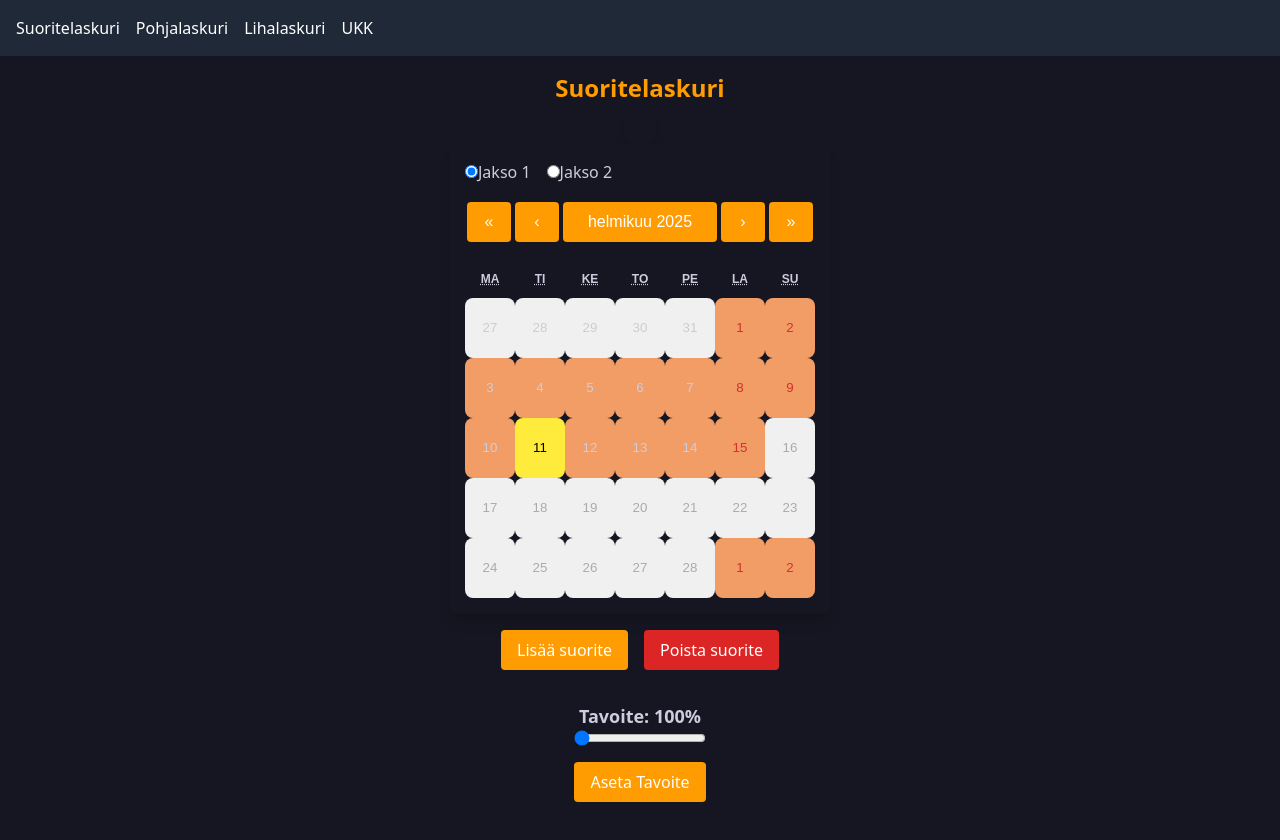
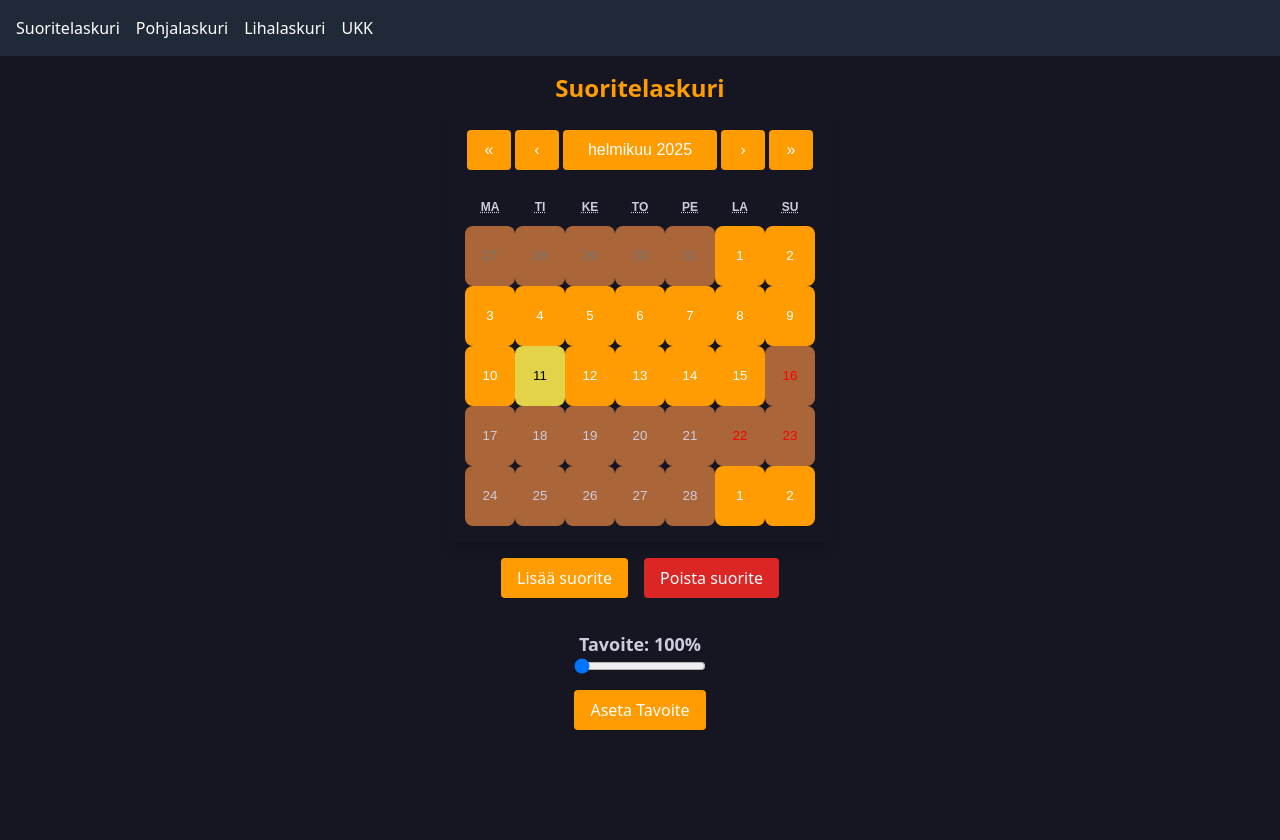
Before and after one commit to ramzorrr/polku, a React (Vite) app: page / in a window 1280 px wide. Shown: the top 840 px of the page. Built offline with nearby package versions, Linux system fonts and the light colour scheme.

Commit message:
update on the calendar

```diff
--- a/src/App.tsx
+++ b/src/App.tsx
@@ -1,3 +1,4 @@
+import { DateData, computePerformancePercentage, calculateAverage, calculatePercentage } from './utils';
 import React, { useState, useEffect } from 'react';
 import Calendar, { CalendarProps } from 'react-calendar';
 import 'react-calendar/dist/Calendar.css';
@@ -7,7 +8,6 @@ import Tavoite from './Tavoite';
 import Multiplier from './Multiplier';
 import MeatCalculator from './MeatCalculator';
 import PerformanceModal from './PerformanceModal';
-import { DateData, computePerformancePercentage, calculateAverage, calculatePercentage } from './utils';
 
 const App = () => {
   // Data maps date strings to DateData objects.
@@ -54,8 +54,8 @@ const App = () => {
   };
 
   useEffect(() => {
-    // Set period based on current day.
-    const currentDay = new Date().getDate();
+    // Set period based on the currently selected date.
+    const currentDay = date.getDate();
     setPeriod(currentDay >= 1 && currentDay <= 15 ? 'Jakso 1' : 'Jakso 2');
 
     // Load stored calendar data.
@@ -63,17 +63,23 @@ const App = () => {
     if (storedData) {
       setData(JSON.parse(storedData));
     }
-  }, []);
+  }, [date]);
 
   useEffect(() => {
     localStorage.setItem('calendarData', JSON.stringify(data));
   }, [data]);
 
   const onChange: CalendarProps['onChange'] = (value) => {
+    let newDate: Date | null = null;
     if (value instanceof Date) {
-      setDate(value);
+      newDate = value;
     } else if (Array.isArray(value) && value.length > 0 && value[0] instanceof Date) {
-      setDate(value[0]);
+      newDate = value[0];
+    }
+    if (newDate) {
+      setDate(newDate);
+      const day = newDate.getDate();
+      setPeriod(day >= 1 && day <= 15 ? 'Jakso 1' : 'Jakso 2');
     } else {
       console.log('Invalid or no date selected');
     }
@@ -135,14 +141,16 @@ const App = () => {
     return `${day}.${month}.${year}`;
   };
 
+  // In this version, we do not disable any dates.
   const filterDates = (d: Date): boolean => {
+    // This function is still used for calculating averages.
     const day = d.getDate();
     return period === 'Jakso 1' ? day >= 1 && day <= 15 : day >= 16;
   };
 
-  // Use imported functions to calculate average performance.
-  const average = parseFloat(calculateAverage(data, filterDates));
-  const averagePercentage = calculatePercentage(average);
+  // Use the imported calculateAverage and calculatePercentage functions.
+  const overallAverage = parseFloat(calculateAverage(data, filterDates));
+  const overallAveragePercentage = calculatePercentage(overallAverage);
 
   const selectedDateString = `${date.getFullYear()}-${String(date.getMonth() + 1).padStart(2, '0')}-${String(date.getDate()).padStart(2, '0')}`;
   const selectedDateData = data[selectedDateString];
@@ -150,39 +158,19 @@ const App = () => {
 
   return (
     <div className="bg-primary min-h-screen text-gray-100 flex flex-col items-center p-4">
-      <h2 className="text-secondary text-2xl font-bold mb-2 font-bold mb-2">Suoritelaskuri</h2>
+      <h2 className="text-secondary text-2xl font-bold mb-2">Suoritelaskuri</h2>
+
+      {/* Calendar – All dates are now clickable */}
       <div className="bg-primary p-4 rounded-lg shadow-lg calendar-container">
-      </div>
-      <div className="bg-primary p-4 rounded-lg shadow-lg calendar-container">
-      <div className="mb-4">
-        <label className="mr-4">
-          <input
-            type="radio"
-            name="period"
-            value="Jakso 1"
-            checked={period === 'Jakso 1'}
-            onChange={() => setPeriod('Jakso 1')}
-          />
-          Jakso 1
-        </label>
-        <label>
-          <input
-            type="radio"
-            name="period"
-            value="Jakso 2"
-            checked={period === 'Jakso 2'}
-            onChange={() => setPeriod('Jakso 2')}
-          />
-          Jakso 2
-        </label>
-      </div>
       <Calendar
         onChange={onChange}
         value={date}
         locale="fi-FI"
-          tileDisabled={({ date, view }) => view === 'month' && !filterDates(date)}
+        // Remove tileDisabled so all dates are clickable.
         tileContent={({ date, view }) => {
-            const dateString = `${date.getFullYear()}-${String(date.getMonth() + 1).padStart(2, '0')}-${String(date.getDate()).padStart(2, '0')}`;
+          const dateString = `${date.getFullYear()}-${String(date.getMonth() + 1).padStart(2, '0')}-${String(
+            date.getDate()
+          ).padStart(2, '0')}`;
           if (view === 'month' && data[dateString]) {
             const entry = data[dateString];
             const percentage = computePerformancePercentage(entry);
@@ -195,13 +183,25 @@ const App = () => {
           return null;
         }}
         tileClassName={({ date, view }) => {
-            const dateString = `${date.getFullYear()}-${String(date.getMonth() + 1).padStart(2, '0')}-${String(date.getDate()).padStart(2, '0')}`;
-            return data[dateString] ? 'highlight' : '';
+          if (view !== 'month') return '';
+          const classes: string[] = [];
+          // If the date is in the current period, add our custom class.
+          if (filterDates(date)) {
+            classes.push('currentPeriod');
+          }
+          // Also add "highlight" if there is data.
+          const dateString = `${date.getFullYear()}-${String(date.getMonth() + 1).padStart(2, '0')}-${String(
+            date.getDate()
+          ).padStart(2, '0')}`;
+          if (data[dateString]) {
+            classes.push('highlight');
+          }
+          return classes.join(' ');
         }}
       />
       </div>
       <div className="flex space-x-4 mt-4">
-        <button onClick={() => handleAddSuorite()} className="bg-secondary text-white px-4 py-2 rounded">
+        <button onClick={handleAddSuorite} className="bg-secondary text-white px-4 py-2 rounded">
           Lisää suorite
         </button>
         <button onClick={handleDeleteData} className="bg-red-600 text-white px-4 py-2 rounded">
--- a/src/PerformanceModal.tsx
+++ b/src/PerformanceModal.tsx
@@ -166,9 +166,6 @@ const PerformanceModal: React.FC<PerformanceModalProps> = ({
               aria-label="Kirjaudu ulos"
               step="60"
             />
-            <p className="text-xs text-black">
-              Lisää aika, jolloin oman vuoron yli menevä työaika päättyy.
-            </p>
           </div>
 
           {/* PERFORMANCE */}
@@ -190,9 +187,14 @@ const PerformanceModal: React.FC<PerformanceModalProps> = ({
               step="1"
               required
             />
-            {formData.performance && (
+            {formData.performance ? (
               <p className="text-sm text-gray-600 mt-1">
-                Tämänhetkinen suorite: {currentPercentage.toFixed(1)}%. Tarvitaan vielä {additionalRequired.toFixed(2)} lisää saavuttaaksesi 100%.
+                {currentPercentage.toFixed(1)}%. Tarvitset{" "}
+                {additionalRequired.toFixed(2)} lisää saavuttaaksesi 100%.
+              </p>
+            ) : (
+              <p className="text-sm text-gray-600 mt-1">
+                Lisää luku nähdäksesi, mitä tarvitaan 100% saavuttamiseksi.
               </p>
             )}
           </div>
--- a/src/Tavoite.tsx
+++ b/src/Tavoite.tsx
@@ -1,4 +1,3 @@
-// Tavoite.tsx
 import React, { useState, useEffect } from 'react';
 import DailyPerformance from './DailyPerformance';
 import DirectToGoal from './DirectToGoal';
@@ -93,13 +92,14 @@ const Tavoite = ({
     const adjustedInputHours = (hours: number, overtime: boolean, freeDay: boolean): number => {
       if (freeDay) return hours;
       if (overtime) {
+        // Overtime day: first 8 hours count as 7.5 and extra hours are full.
         if (hours <= 8) {
           return hours === 8 ? 8 : hours;
         } else {
           return 7.5 + (hours - 8);
         }
       } else {
-        // Normal day: deduct lunch break only if hours >= 4.
+        // Normal day: if the hours are at least 7, subtract a 0.5 hour lunch break from the first 8.
         if (hours < 4) return hours;
         else if (hours <= 8) return hours - 0.5;
         else {
@@ -119,7 +119,6 @@ const Tavoite = ({
           const entry = data[dateString];
           const adjusted = adjustedInputHours(entry.hours, entry.overtime, entry.freeDay);
           totalInputHours += adjusted;
-
           const eff = effectiveHours(entry.hours, entry.overtime, entry.freeDay);
           totalEffectiveLogged += eff;
           totalPerformanceLogged += entry.performance;
@@ -128,8 +127,9 @@ const Tavoite = ({
       }
     });
 
+    // When calculating missingDays, use the later of today’s date or the period’s start day.
     let missingDays = 0;
-    for (let d = dayToday; d <= periodEndDay; d++) {
+    for (let d = Math.max(dayToday, periodStartDay); d <= periodEndDay; d++) {
       const currDate = new Date(fullYear, month, d);
       if (currDate.getDay() !== 0 && currDate.getDay() !== 6) {
         const dateStr = `${fullYear}-${String(month + 1).padStart(2, '0')}-${String(d).padStart(2, '0')}`;
--- a/src/customCalendar.css
+++ b/src/customCalendar.css
@@ -6,7 +6,7 @@
 }
 
 .react-calendar__tile {
-    background: #f19d65;
+  background: #aa6639;
   border-radius: 8px;
   margin: 2px;
   padding: 10px;
@@ -19,13 +19,24 @@
   justify-content: center;
 }
 
+/* Style for the current period tiles */
+.react-calendar__tile.currentPeriod {
+  background: #FF9C01; /* For example, a green color */
+  color: white;
+}
+
+.react-calendar__tile.currentPeriod.react-calendar__tile--now {
+  background: #e2d349 !important;
+  color: black !important;
+}
+
 .react-calendar__tile--active {
   background: #1976d2;
   color: white;
 }
 
 .react-calendar__tile--now {
-    background: #ffeb3b;
+  background: #e2d349;
   color: black;
 }
 
@@ -48,7 +59,7 @@
 }
 
 .react-calendar__month-view__days__day--weekend {
-    color: #d32f2f;
+  color: #ff0101;
 }
 
 /* Remove dots underneath day names */
```
Lines whose indentation alone changed are shown as unchanged.
